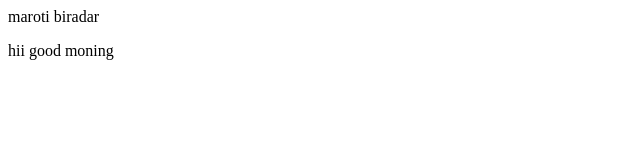
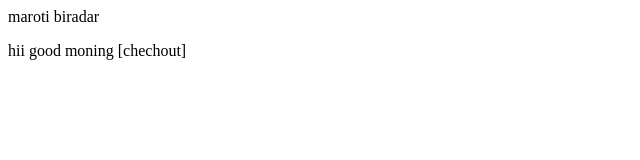
Before and after one commit to Marotibi56/local_demo, a plain HTML site: page index.html in a window 1280 px wide. Shown: the full height of the page, 0-640 px from the left. Drawn offline with Linux system fonts and the light colour scheme.

Commit message:
add checkout

```diff
--- a/index.html
+++ b/index.html
@@ -1,2 +1,2 @@
 <p> maroti biradar</p>
-<p> hii good moning</p>
+<p> hii good moning [chechout]</p>
```
